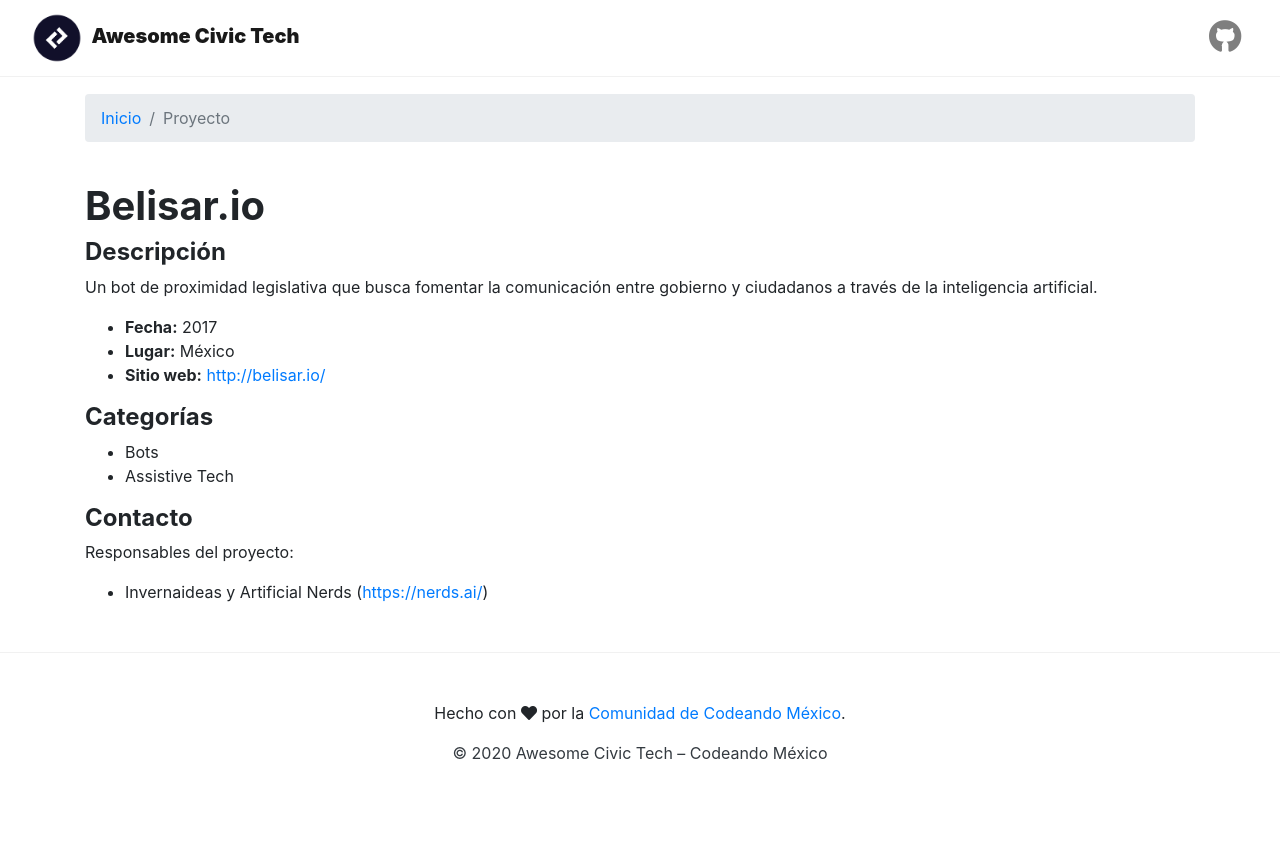
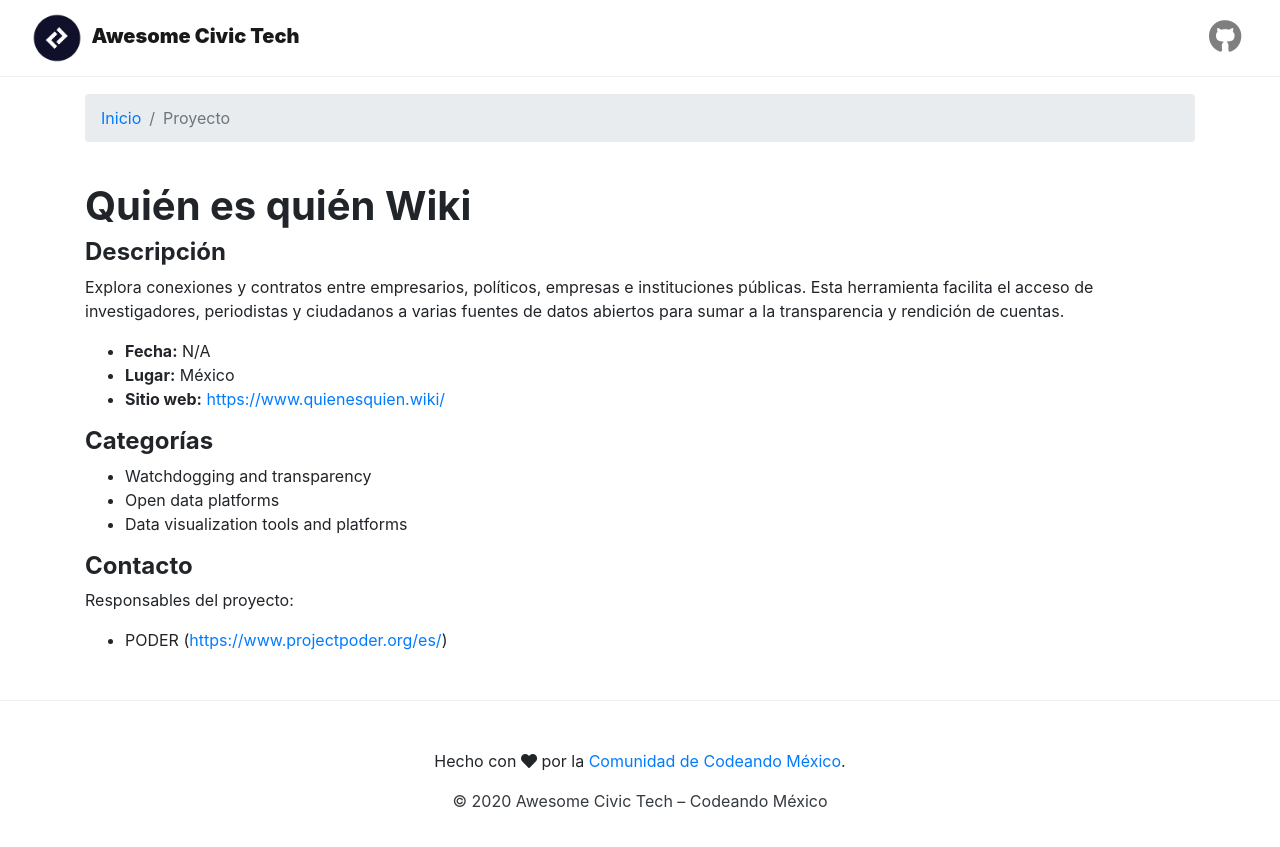
Before and after one commit to CodeandoMexico/awesome-civic-tech, a Jekyll site: the page built from _posts/2020-02-26-quién-es-quién-wiki.md, in a window 1280 px wide. Shown: the top 847 px of the page. Built offline with Jekyll 4.4.1, drawn with Linux system fonts in a browser that asks for light colours; nearby versions of some CDN libraries; library files that are not in the unit come from our copies.

Commit message:
Actualicé contenido.

```diff
--- a/_posts/2020-02-26-quién-es-quién-wiki.md
+++ b/_posts/2020-02-26-quién-es-quién-wiki.md
@@ -2,23 +2,24 @@
 layout: post
 ---
 
-# Belisar.io
+# Quién es quién Wiki
 
 #### Descripción
 
-Un bot de proximidad legislativa que busca fomentar la comunicación entre gobierno y ciudadanos a través de la inteligencia artificial.
+Explora conexiones y contratos entre empresarios, políticos, empresas e instituciones públicas. Esta herramienta facilita el acceso de investigadores, periodistas y ciudadanos a varias fuentes de datos abiertos para sumar a la transparencia y rendición de cuentas.
 
-- **Fecha:** 2017
+- **Fecha:** N/A
 - **Lugar:** México
-- **Sitio web:** [http://belisar.io/](http://belisar.io/)
+- **Sitio web:** [https://www.quienesquien.wiki/](https://www.quienesquien.wiki/)
 
 #### Categorías
 
-* Bots
-* Assistive Tech
+* Watchdogging and transparency
+* Open data platforms
+* Data visualization tools and platforms
 
 #### Contacto
 
 Responsables del proyecto:
 
-- Invernaideas y Artificial Nerds ([https://nerds.ai/](https://nerds.ai/))
+- PODER ([https://www.projectpoder.org/es/](https://www.projectpoder.org/es/))
```
Also changed, not shown: _posts/2020-02-26-belisario.md (added, +24 -0 lines).
